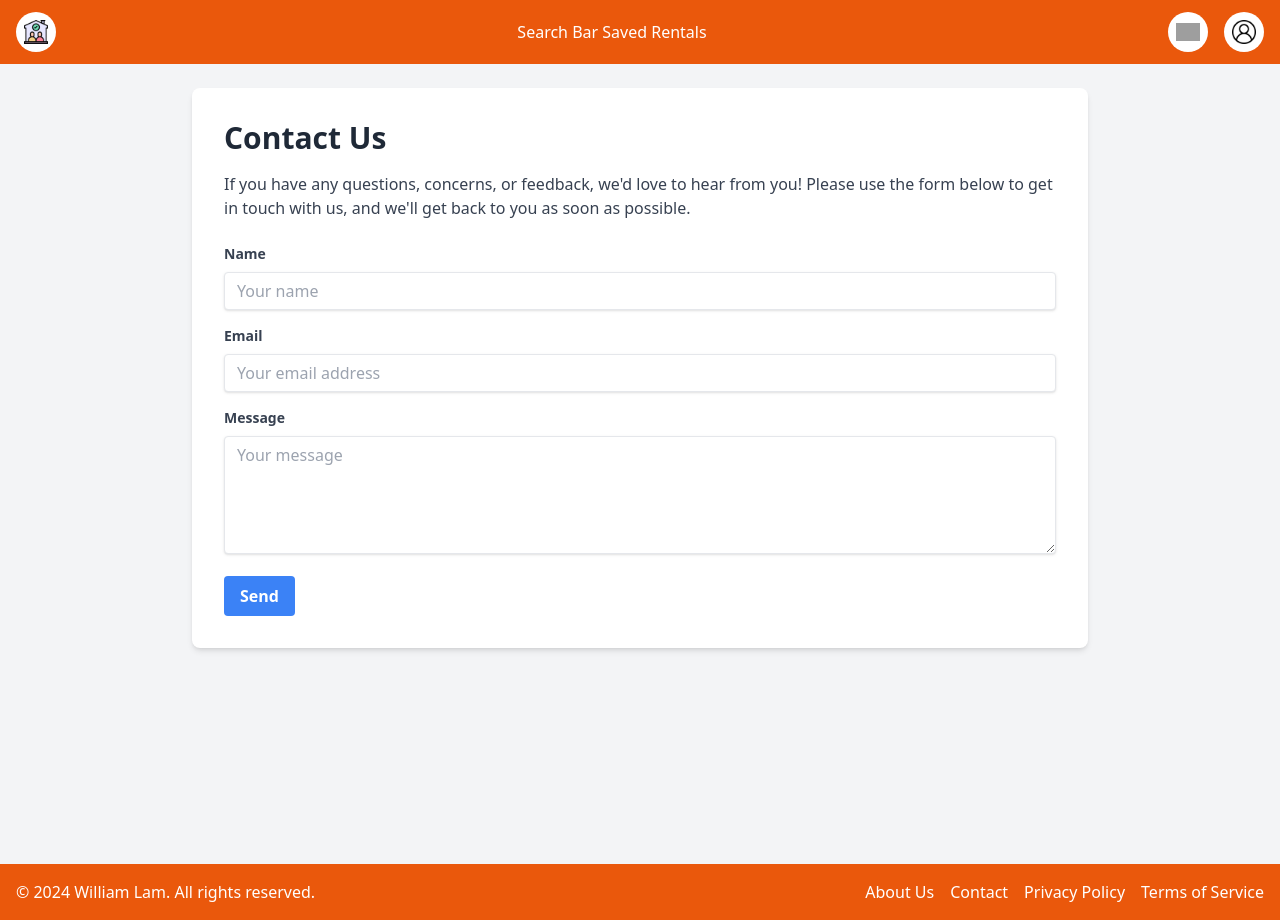
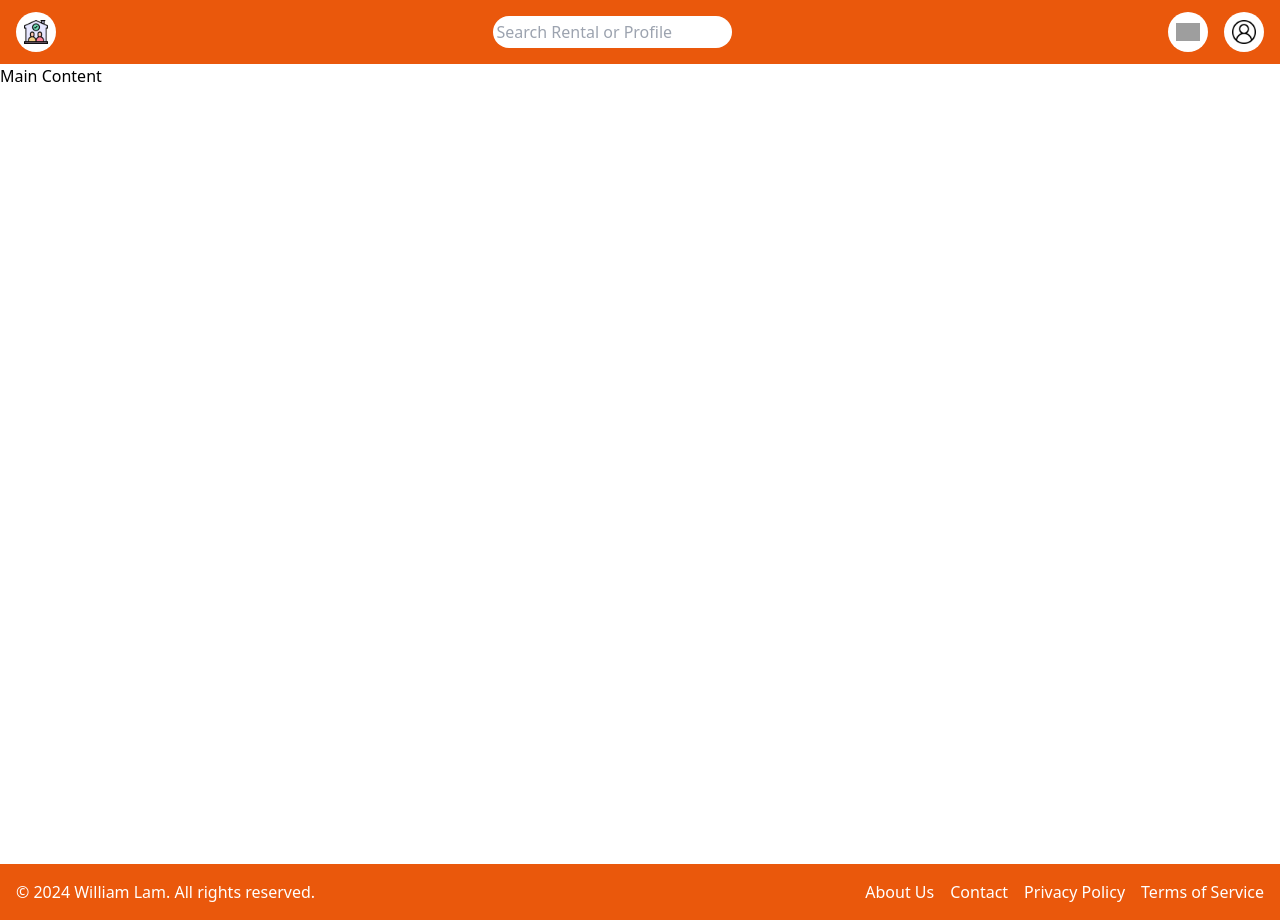
Before and after one commit to williamntlam/rate-my-rental, a React (Vite) app in the folder frontend/: page / in a window 1280 px wide. Built offline with nearby package versions, Linux system fonts and the light colour scheme; grey boxes are pictures that could not be loaded.

Commit message:
feat: added search bar in header author: William Lam<williamntlam@gmail.com>

```diff
--- a/frontend/src/App.tsx
+++ b/frontend/src/App.tsx
@@ -9,7 +9,7 @@ function App() {
   return (
     <div className="flex flex-col min-h-screen">
       <Header />
-      <Contact />
+      <main className="min-h-screen">Main Content</main>
       <Footer />
     </div>
   );
--- a/frontend/src/components/common/SearchBar.tsx
+++ b/frontend/src/components/common/SearchBar.tsx
@@ -1,5 +1,31 @@
+import { useState } from "react";
+
 const SearchBar = () => {
-  return <div>Search Bar</div>;
+  const [query, setQuery] = useState("");
+
+  const handleInputChange = (event: React.ChangeEvent<HTMLInputElement>) => {
+    setQuery(event.target.value);
+    console.log(query);
+  };
+
+  const handleKeyDown = (event: React.KeyboardEvent<HTMLInputElement>) => {
+    if (event.key === "Enter") {
+      console.log("Search Commencing!");
+    }
+  };
+
+  return (
+    <div>
+      <input
+        type="text"
+        value={query}
+        onChange={handleInputChange}
+        placeholder="Search Rental or Profile"
+        onKeyDown={handleKeyDown}
+        className="p-1 w-100 rounded-full text-black"
+      />
+    </div>
+  );
 };
 
 export default SearchBar;
--- a/frontend/src/components/layout/Header.tsx
+++ b/frontend/src/components/layout/Header.tsx
@@ -1,6 +1,7 @@
 import homeIcon from "/headerIcon.png";
 import messengerIcon from "/messengerIcon.png";
 import profileIcon from "/profileIcon.png";
+import SearchBar from "../common/SearchBar";
 
 const Header = () => {
   return (
@@ -14,7 +15,9 @@ const Header = () => {
           />
         </button>
       </div>
-      <div>Search Bar Saved Rentals</div>
+      <div>
+        <SearchBar />
+      </div>
       {/* Messenger Buttons, Profile Buttons */}
       <div className="flex justify-between space-x-4">
         <button className="bg-white rounded-full p-2 h-10 w-10 hover:bg-gray-400">
--- a/frontend/src/static/Contact.tsx
+++ b/frontend/src/static/Contact.tsx
@@ -13,7 +13,9 @@ const Contact: React.FC = () => {
     setEmail(event.target.value);
   };
 
-  const handleMessageChange = (event: React.ChangeEvent<HTMLInputElement>) => {
+  const handleMessageChange = (
+    event: React.ChangeEvent<HTMLTextAreaElement>
+  ) => {
     setMessage(event.target.value);
   };
 
```
